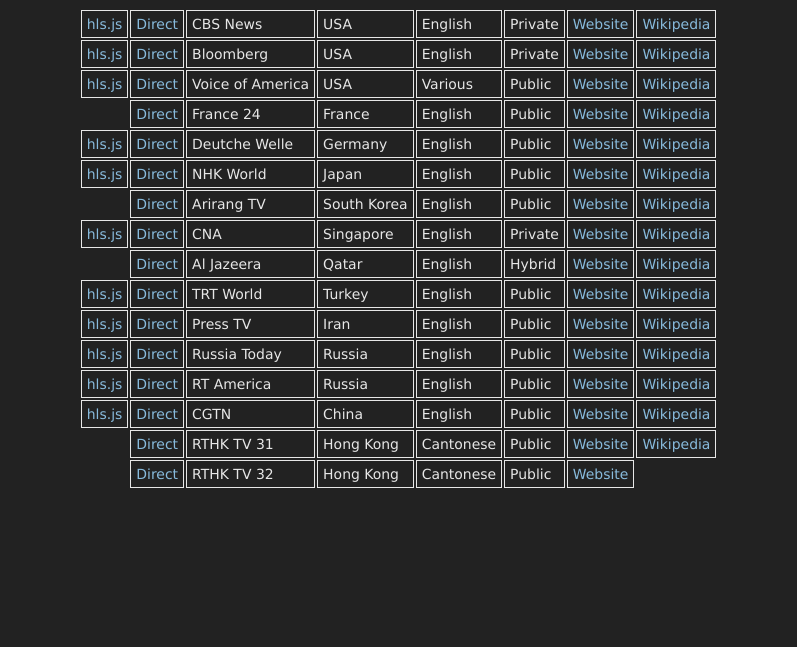
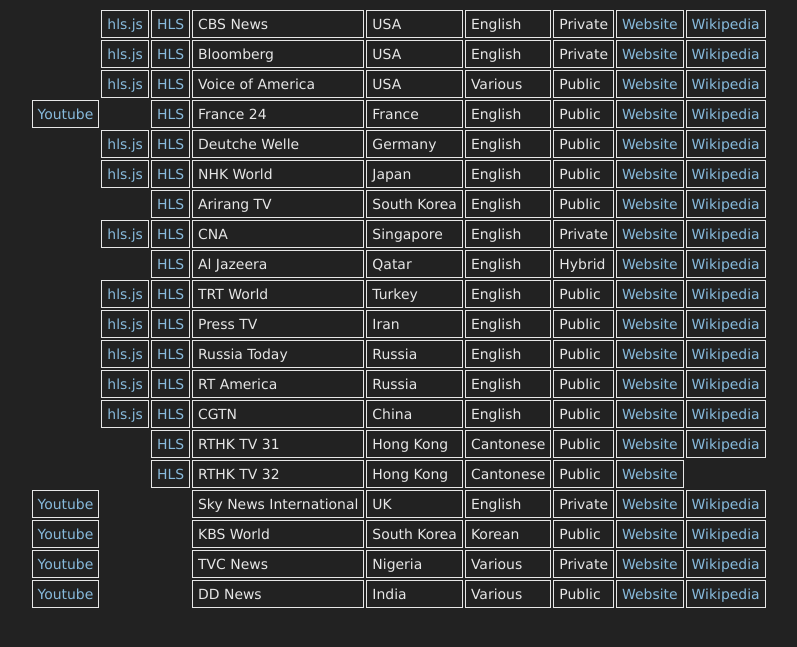
Before and after one commit to danburd/danburd.github.io, a Jekyll site: the page tvnews.html, which Jekyll copies as it is, in a window 1280 px wide. Shown: the top 647 px of the page, without its empty margins (243-1040 px from the left). Built offline with Jekyll 4.4.1, drawn with Linux system fonts in a browser that asks for light colours.

Commit message:
Added 4 channels, youtube URL's, changed Direct to HLS

```diff
--- a/tvnews.html
+++ b/tvnews.html
@@ -8,8 +8,9 @@
 <body>
 <table>
   <tr>
+    <td></td>
     <td><a href="/hlsjsvideo.html?stream=https://cbsnewshd-lh.akamaihd.net/i/CBSNHD_7@199302/master.m3u8">hls.js</a></td>
-    <td><a href="https://cbsnewshd-lh.akamaihd.net/i/CBSNHD_7@199302/master.m3u8">Direct</a></td>
+    <td><a href="https://cbsnewshd-lh.akamaihd.net/i/CBSNHD_7@199302/master.m3u8">HLS</a></td>
     <td>CBS News</td>
     <td>USA</td>
     <td>English</td>
@@ -18,8 +19,9 @@
     <td><a href="https://en.wikipedia.org/wiki/CBSN">Wikipedia</a></td>
   </tr>
   <tr>
+    <td></td>
     <td><a href="/hlsjsvideo.html?stream=https://liveproduseast.global.ssl.fastly.net/btv/desktop/us_live.m3u8">hls.js</a></td>
-    <td><a href="https://liveproduseast.global.ssl.fastly.net/btv/desktop/us_live.m3u8">Direct</a></td>
+    <td><a href="https://liveproduseast.global.ssl.fastly.net/btv/desktop/us_live.m3u8">HLS</a></td>
     <td>Bloomberg</td>
     <td>USA</td>
     <td>English</td>
@@ -28,8 +30,9 @@
     <td><a href="https://en.wikipedia.org/wiki/Bloomberg_Television">Wikipedia</a></td>
   </tr>
   <tr>
+    <td></td>
     <td><a href="/hlsjsvideo.html?stream=https://voa-lh.akamaihd.net/i/voa_mpls_tvmc3_3@320295/master.m3u8">hls.js</a></td>
-    <td><a href="https://voa-lh.akamaihd.net/i/voa_mpls_tvmc3_3@320295/master.m3u8">Direct</a></td>
+    <td><a href="https://voa-lh.akamaihd.net/i/voa_mpls_tvmc3_3@320295/master.m3u8">HLS</a></td>
     <td>Voice of America</td>
     <td>USA</td>
     <td>Various</td>
@@ -38,8 +41,9 @@
     <td><a href="https://en.wikipedia.org/wiki/Voice_of_America">Wikipedia</a></td>
   </tr>
   <tr>
+    <td><a href="https://www.youtube.com/watch?v=d3_gK9MrXo8">Youtube</a></td>
     <td></td>
-    <td><a href="https://static.france24.com/live/F24_EN_LO_HLS/live_ios.m3u8">Direct</a></td>
+    <td><a href="https://static.france24.com/live/F24_EN_LO_HLS/live_ios.m3u8">HLS</a></td>
     <td>France 24</td>
     <td>France</td>
     <td>English</td>
@@ -48,8 +52,9 @@
     <td><a href="https://en.wikipedia.org/wiki/France_24">Wikipedia</a></td>
   </tr>
   <tr>
+    <td></td>
     <td><a href="/hlsjsvideo.html?stream=https://dwstream4-lh.akamaihd.net/i/dwstream4_live@131329/master.m3u8">hls.js</a></td>
-    <td><a href="https://dwstream4-lh.akamaihd.net/i/dwstream4_live@131329/master.m3u8">Direct</a></td>
+    <td><a href="https://dwstream4-lh.akamaihd.net/i/dwstream4_live@131329/master.m3u8">HLS</a></td>
     <td>Deutche Welle</td>
     <td>Germany</td>
     <td>English</td>
@@ -58,8 +63,9 @@
     <td><a href="https://en.wikipedia.org/wiki/DW-TV">Wikipedia</a></td>
   </tr>
   <tr>
+    <td></td>
     <td><a href="/hlsjsvideo.html?stream=https://nhkworld.webcdn.stream.ne.jp/www11/nhkworld-tv/global/263941/live_wa_s.m3u8">hls.js</a></td>
-    <td><a href="https://nhkworld.webcdn.stream.ne.jp/www11/nhkworld-tv/global/263941/live_wa_s.m3u8">Direct</a></td>
+    <td><a href="https://nhkworld.webcdn.stream.ne.jp/www11/nhkworld-tv/global/263941/live_wa_s.m3u8">HLS</a></td>
     <td>NHK World</td>
     <td>Japan</td>
     <td>English</td>
@@ -69,7 +75,8 @@
   </tr>
   <tr>
     <td></td>
-    <td><a href="http://amdlive-ch01.ctnd.com.edgesuite.net/arirang_1ch/smil:arirang_1ch.smil/playlist.m3u8">Direct</a></td>
+    <td></td>
+    <td><a href="http://amdlive-ch01.ctnd.com.edgesuite.net/arirang_1ch/smil:arirang_1ch.smil/playlist.m3u8">HLS</a></td>
     <td>Arirang TV</td>
     <td>South Korea</td>
     <td>English</td>
@@ -78,8 +85,9 @@
     <td><a href="https://en.wikipedia.org/wiki/ArirangTV">Wikipedia</a></td>
   </tr>
   <tr>
+    <td></td>
     <td><a href="/hlsjsvideo.html?stream=https://drsh196ivjwe8.cloudfront.net/hls/cnai/master.m3u8">hls.js</a></td>
-    <td><a href="https://drsh196ivjwe8.cloudfront.net/hls/cnai/master.m3u8">Direct</a></td>
+    <td><a href="https://drsh196ivjwe8.cloudfront.net/hls/cnai/master.m3u8">HLS</a></td>
     <td>CNA</td>
     <td>Singapore</td>
     <td>English</td>
@@ -89,7 +97,8 @@
   </tr>
   <tr>
     <td></td>
-    <td><a href="http://aljazeera-eng-hd-live.hls.adaptive.level3.net/aljazeera/english2/index.m3u8">Direct</a></td>
+    <td></td>
+    <td><a href="http://aljazeera-eng-hd-live.hls.adaptive.level3.net/aljazeera/english2/index.m3u8">HLS</a></td>
     <td>Al Jazeera</td>
     <td>Qatar</td>
     <td>English</td>
@@ -98,8 +107,9 @@
     <td><a href="https://en.wikipedia.org/wiki/Al_Jazeera_English">Wikipedia</a></td>
   </tr>
   <tr>
+    <td></td>
     <td><a href="/hlsjsvideo.html?stream=https://api.trtworld.com/livestream/v1/WcM3Oa2LHD9iUjWDSRUI335NkMWVTUV351H56dqC/master.m3u8">hls.js</a></td>
-    <td><a href="https://api.trtworld.com/livestream/v1/WcM3Oa2LHD9iUjWDSRUI335NkMWVTUV351H56dqC/master.m3u8">Direct</a></td>
+    <td><a href="https://api.trtworld.com/livestream/v1/WcM3Oa2LHD9iUjWDSRUI335NkMWVTUV351H56dqC/master.m3u8">HLS</a></td>
     <td>TRT World</td>
     <td>Turkey</td>
     <td>English</td>
@@ -108,8 +118,9 @@
     <td><a href="https://en.wikipedia.org/wiki/TRT_World">Wikipedia</a></td>
   </tr>
   <tr>
+    <td></td>
     <td><a href="/hlsjsvideo.html?stream=https://5a61de8ed719d.streamlock.net/liveprs/smil:liveprs.smil/playlist.m3u8">hls.js</a></td>
-    <td><a href="https://5a61de8ed719d.streamlock.net/liveprs/smil:liveprs.smil/playlist.m3u8">Direct</a></td>
+    <td><a href="https://5a61de8ed719d.streamlock.net/liveprs/smil:liveprs.smil/playlist.m3u8">HLS</a></td>
     <td>Press TV</td>
     <td>Iran</td>
     <td>English</td>
@@ -118,8 +129,9 @@
     <td><a href="https://en.wikipedia.org/wiki/Press_TV">Wikipedia</a></td>
   </tr>
   <tr>
+    <td></td>
     <td><a href="/hlsjsvideo.html?stream=https://rt-news.secure.footprint.net/1103.m3u8">hls.js</a></td>
-    <td><a href="https://rt-news.secure.footprint.net/1103.m3u8">Direct</a></td>
+    <td><a href="https://rt-news.secure.footprint.net/1103.m3u8">HLS</a></td>
     <td>Russia Today</td>
     <td>Russia</td>
     <td>English</td>
@@ -128,8 +140,9 @@
     <td><a href="https://en.wikipedia.org/wiki/RT_(TV_network)">Wikipedia</a></td>
   </tr>
   <tr>
+    <td></td>
     <td><a href="/hlsjsvideo.html?stream=https://rt-usa.secure.footprint.net/1105.m3u8">hls.js</a></td>
-    <td><a href="https://rt-usa.secure.footprint.net/1105.m3u8">Direct</a></td>
+    <td><a href="https://rt-usa.secure.footprint.net/1105.m3u8">HLS</a></td>
     <td>RT America</td>
     <td>Russia</td>
     <td>English</td>
@@ -138,8 +151,9 @@
     <td><a href="https://en.wikipedia.org/wiki/RT_America">Wikipedia</a></td>
   </tr>
   <tr>
+    <td></td>
     <td><a href="/hlsjsvideo.html?stream=https://news.cgtn.com/resource/live/english/cgtn-news.m3u8">hls.js</a></td>
-    <td><a href="https://news.cgtn.com/resource/live/english/cgtn-news.m3u8">Direct</a></td>
+    <td><a href="https://news.cgtn.com/resource/live/english/cgtn-news.m3u8">HLS</a></td>
     <td>CGTN</td>
     <td>China</td>
     <td>English</td>
@@ -149,31 +163,78 @@
   </tr>
   <tr>
     <td></td>
-    <td><a href="https://www.rthk.hk/feeds/dtt/rthktv31_https.m3u8">Direct</a></td>
+    <td></td>
+    <td><a href="https://www.rthk.hk/feeds/dtt/rthktv31_https.m3u8">HLS</a></td>
     <td>RTHK TV 31</td>
     <td>Hong Kong</td>
     <td>Cantonese</td>
     <td>Public</td>
-    <td><a href="https://www.rthk.hk/?lang=en">Website</a></td>
+    <td><a href="https://www.rthk.hk/tv">Website</a></td>
     <td><a href="https://en.wikipedia.org/wiki/RTHK_TV_31,_31A">Wikipedia</a></td>
   </tr>
   <tr>
     <td></td>
-    <td><a href="https://www.rthk.hk/feeds/dtt/rthktv32_https.m3u8">Direct</a></td>
+    <td></td>
+    <td><a href="https://www.rthk.hk/feeds/dtt/rthktv32_https.m3u8">HLS</a></td>
     <td>RTHK TV 32</td>
     <td>Hong Kong</td>
     <td>Cantonese</td>
     <td>Public</td>
-    <td><a href="https://www.rthk.hk/?lang=en">Website</a></td>
+    <td><a href="https://www.rthk.hk/tv">Website</a></td>
     <td></td>
+  </tr>
+  <tr>
+    <td><a href="https://www.youtube.com/watch?v=lrX6ktLg8WQ">Youtube</a></td>
+    <td></td>
+    <td></td>
+    <td>Sky News International</td>
+    <td>UK</td>
+    <td>English</td>
+    <td>Private</td>
+    <td><a href="https://news.sky.com/story/watch-sky-news-live-10315632">Website</a></td>
+    <td><a href="https://en.wikipedia.org/wiki/Sky_News#Sky_News_International">Wikipedia</a></td>
+  </tr>
+  <tr>
+    <td><a href="https://www.youtube.com/watch?v=T0Fo4NQrT4g">Youtube</a></td>
+    <td></td>
+    <td></td>
+    <td>KBS World</td>
+    <td>South Korea</td>
+    <td>Korean</td>
+    <td>Public</td>
+    <td><a href="http://kbsworld.kbs.co.kr/index_en.php?#">Website</a></td>
+    <td><a href="https://en.wikipedia.org/wiki/KBS_World_(TV_channel)">Wikipedia</a></td>
+  </tr>
+  <tr>
+    <td><a href="https://www.youtube.com/watch?v=pcrQGt1Ym5o">Youtube</a></td>
+    <td></td>
+    <td></td>
+    <td>TVC News</td>
+    <td>Nigeria</td>
+    <td>Various</td>
+    <td>Private</td>
+    <td><a href="https://tvcnews.tv/live-streaming/">Website</a></td>
+    <td><a href="https://en.wikipedia.org/wiki/TVC_News">Wikipedia</a></td>
+  </tr>
+  <tr>
+    <td><a href="https://www.youtube.com/watch?v=suqPmschmoY">Youtube</a></td>
+    <td></td>
+    <td></td>
+    <td>DD News</td>
+    <td>India</td>
+    <td>Various</td>
+    <td>Public</td>
+    <td><a href="http://www.ddinews.gov.in/">Website</a></td>
+    <td><a href="https://en.wikipedia.org/wiki/DD_News">Wikipedia</a></td>
   </tr>
  </table>
 
 <!--
 
   <tr>
+    <td><a href="">Youtube</a></td>
     <td><a href="/hlsjsvideo.html?stream=">hls.js</a></td>
-    <td><a href="">Direct</a></td>
+    <td><a href="">HLS</a></td>
     <td>Name</td>
     <td>Country</td>
     <td>English</td>
```
